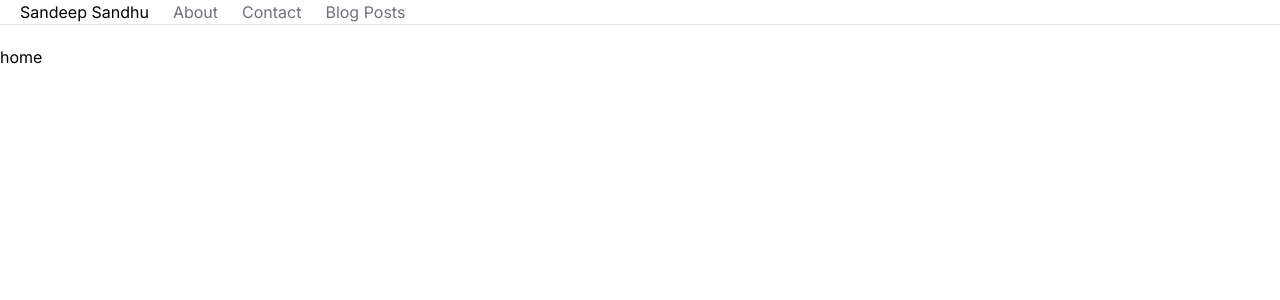
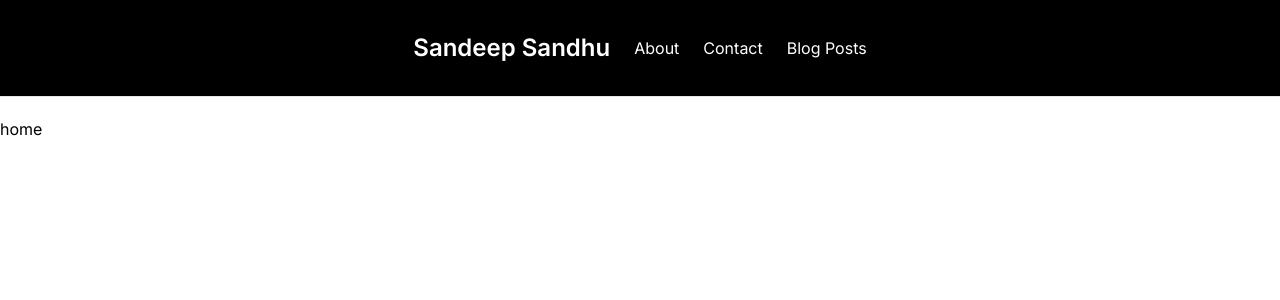
Before and after one commit to snmsndhu/main_website, a Next.js app: page / in a window 1280 px wide. Shown: the top 300 px of the page. Built offline with nearby package versions, Linux system fonts and the light colour scheme.

Commit message:
customising the navbar

```diff
--- a/app/components/NavBar.tsx
+++ b/app/components/NavBar.tsx
@@ -13,16 +13,18 @@ const NavBar = () => {
     { label: "Blog Posts", href: "/blog" },
   ];
   return (
-    <nav className="flex space-x-6 border-b mb-5 px-5 h-15 items-center">
-      <Link href="/">Sandeep Sandhu</Link>
-      <ul className="flex space-x-6">
+    <nav className="flex justify-center py-8 text-white bg-black space-x-6 border-b mb-5 px-5 h-15 items-center">
+      <Link className="text-2xl font-semibold " href="/">
+        Sandeep Sandhu
+      </Link>
+      <ul className="flex  space-x-6">
         {links.map((link) => (
           <Link
             key={link.href}
             className={classnames({
-              "text-zinc-900": link.href === currentPath,
-              "text-zinc-500": link.href !== currentPath,
-              " hover:text-zinc-800 transition-colors": true,
+              "text-white": link.href === currentPath,
+              "text-cream": link.href !== currentPath,
+              " hover:text-white transition-colors": true,
             })}
             href={link.href}
           >
```
